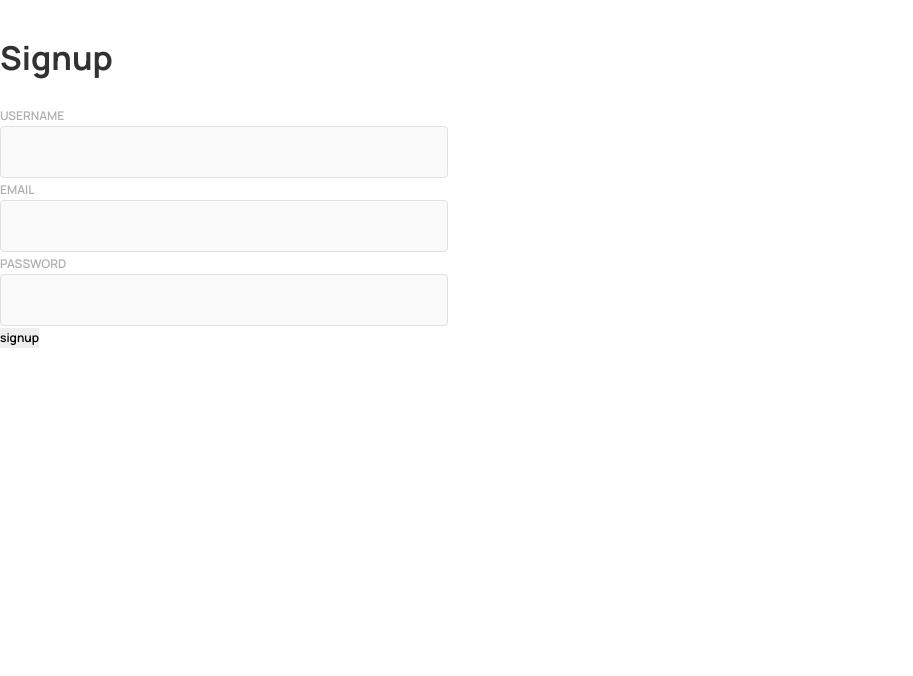
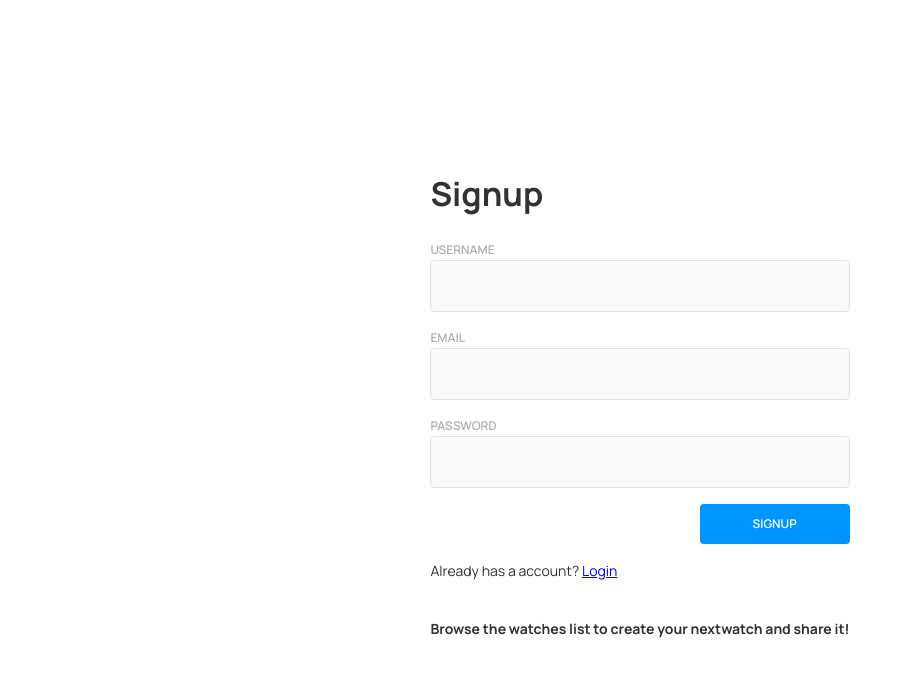
Before and after one commit to f2xiao/next-watch, a React (Vite) app: page /signup in a window 1280 px wide. Shown: the top 676 px of the page, without its empty margins (0-913 px from the left). Built offline with nearby package versions, Linux system fonts and the light colour scheme.

Commit message:
add SignUppage and LoginPage styles

```diff
--- a/src/App.scss
+++ b/src/App.scss
@@ -1,2 +1,9 @@
 @use "styles/partials/global" as *;
 @use "styles/partials/mixins" as *;
+.app {
+  min-height: 100vh;
+  @include responsive-margin;
+  @include flex;
+  justify-content: center;
+  align-items: center;
+}
--- a/src/App.tsx
+++ b/src/App.tsx
@@ -8,7 +8,7 @@ import SignUpPage from "./pages/SignUpPage/SignUpPage";
 
 function App() {
   return (
-    <>
+    <main className="app">
       <BrowserRouter>
         <Routes>
           <Route path="/" element={<HomePage />}>
@@ -23,7 +23,7 @@ function App() {
           />
         </Routes>
       </BrowserRouter>
-    </>
+    </main>
   );
 }
 
--- a/src/components/UserForm/UserForm.scss
+++ b/src/components/UserForm/UserForm.scss
@@ -1,5 +1,22 @@
+@use "../../styles/partials/variables" as *;
+@use "../../styles/partials/mixins" as *;
 .user-form {
+  @include flex(column);
+  gap: 1rem;
+  @include responsive-property(max-width, 100%, 25rem, 28rem);
+  &__entry {
+    @include flex;
+    flex-wrap: wrap;
+  }
+
   &__label {
     text-transform: uppercase;
+    flex-basis: 100%;
+  }
+
+  &__cta {
+    @include responsive-property(max-width, 100%, 25rem, 28rem);
+    @include flex;
+    justify-content: end;
   }
 }
--- a/src/components/UserForm/UserForm.tsx
+++ b/src/components/UserForm/UserForm.tsx
@@ -3,7 +3,6 @@ import "./UserForm.scss";
 
 type UserFormProps = {
   type: string;
-  title: string;
   handleSubmit: (e: React.SyntheticEvent, user: User) => void;
 };
 
@@ -13,7 +12,7 @@ type User = {
   password: string;
 };
 
-const UserForm = ({ type, title, handleSubmit }: UserFormProps) => {
+const UserForm = ({ type, handleSubmit }: UserFormProps) => {
   const [user, setUser] = useState({
     username: "",
     email: "",
@@ -34,32 +33,29 @@ const UserForm = ({ type, title, handleSubmit }: UserFormProps) => {
   };
 
   return (
-    <>
-      <h1>{title}</h1>
     <form
       className="user-form"
       onSubmit={() => {
         handleSubmit(event, user);
       }}
     >
+      <div className="user-form__entry">
         <label className="user-form__label" htmlFor="username">
           username
         </label>
-        <br />
         <input
           type="text"
           name="username"
           id="username"
           onChange={handleUserChange}
           value={user.username}
-        />{" "}
-        <br />
+        />
+      </div>
       {type === "signup" ? (
-          <>
+        <div className="user-form__entry">
           <label className="user-form__label" htmlFor="email">
             email
           </label>
-            <br />
           <input
             type="email"
             name="email"
@@ -67,15 +63,14 @@ const UserForm = ({ type, title, handleSubmit }: UserFormProps) => {
             onChange={handleUserChange}
             value={user.email}
           />
-            <br />
-          </>
+        </div>
       ) : (
         ""
       )}
+      <div className="user-form__entry">
         <label className="user-form__label" htmlFor="password">
           password
         </label>
-        <br />
         <input
           type="text"
           name="password"
@@ -83,10 +78,11 @@ const UserForm = ({ type, title, handleSubmit }: UserFormProps) => {
           onChange={handleUserChange}
           value={user.password}
         />
-        <br />
+      </div>
+      <div className="user-form__cta">
         <button type="submit">{type}</button>
+      </div>
     </form>
-    </>
   );
 };
 
--- a/src/pages/LoginPage/LoginPage.scss
+++ b/src/pages/LoginPage/LoginPage.scss
@@ -0,0 +1,8 @@
+.login-page {
+  &__text {
+    padding-top: 1rem;
+  }
+  &__link {
+    text-decoration: underline;
+  }
+}
--- a/src/pages/LoginPage/LoginPage.tsx
+++ b/src/pages/LoginPage/LoginPage.tsx
@@ -40,14 +40,16 @@ const LoginPage = () => {
   };
 
   return (
-    <div>
-      <UserForm type="login" title="Login" handleSubmit={login} />
-      <p>
-        No account? <Link to="/signup">Sign Up</Link>
+    <div className="login-page">
+      <h1>Login</h1>
+      <UserForm type="login" handleSubmit={login} />
+      <p className="login-page__text">
+        No account?{" "}
+        <Link className="login-page__link" to="/signup">
+          Sign Up
+        </Link>
       </p>
-      <h2>
-        Browse and star the watches list to create your nextwatch and share it!
-      </h2>
+      <h2>Browse the watches list to create your nextwatch and share it!</h2>
     </div>
   );
 };
--- a/src/pages/SignUpPage/SignUpPage.scss
+++ b/src/pages/SignUpPage/SignUpPage.scss
@@ -0,0 +1,5 @@
+.signup-page {
+  &__text {
+    padding-top: 1rem;
+  }
+}
--- a/src/pages/SignUpPage/SignUpPage.tsx
+++ b/src/pages/SignUpPage/SignUpPage.tsx
@@ -2,7 +2,7 @@ import UserForm from "../../components/UserForm/UserForm";
 import "./SignUpPage.scss";
 import axios from "axios";
 import { API_URL } from "../../utils/api";
-import { useNavigate } from "react-router-dom";
+import { Link, useNavigate } from "react-router-dom";
 
 type User = {
   username: string;
@@ -39,7 +39,15 @@ const SignUpPage = () => {
 
   return (
     <div>
-      <UserForm type="signup" handleSubmit={signUp} title="Signup" />
+      <h1>Signup</h1>
+      <UserForm type="signup" handleSubmit={signUp} />
+      <p className="signup-page__text">
+        Already has a account?{" "}
+        <Link className="login-page__link" to="/login">
+          Login
+        </Link>
+      </p>
+      <h2>Browse the watches list to create your nextwatch and share it!</h2>
     </div>
   );
 };
--- a/src/styles/partials/_global.scss
+++ b/src/styles/partials/_global.scss
@@ -46,6 +46,7 @@ label {
 button {
   border: none;
   font-family: "Manrope", Helvetica, sans-serif;
+  @include cta;
 }
 
 a {
--- a/src/styles/partials/_mixins.scss
+++ b/src/styles/partials/_mixins.scss
@@ -87,8 +87,25 @@
   &:active {
     border: 2px solid $color-cta;
   }
+}
 
-  @include responsive-property(max-width, 100%, 25rem, 28rem);
+// call to action button
+@mixin cta {
+  color: $color-cta-text;
+  text-transform: uppercase;
+  height: 2.5rem;
+  padding: 0 2rem;
+  border-radius: 0.25rem;
+  background: $color-cta;
+  width: 100%;
+
+  &:hover {
+    background: $color-cta-hover;
+  }
+
+  @include tablet {
+    width: 9.375rem;
+  }
 }
 
 // logo
```
Lines whose indentation alone changed are shown as unchanged.
